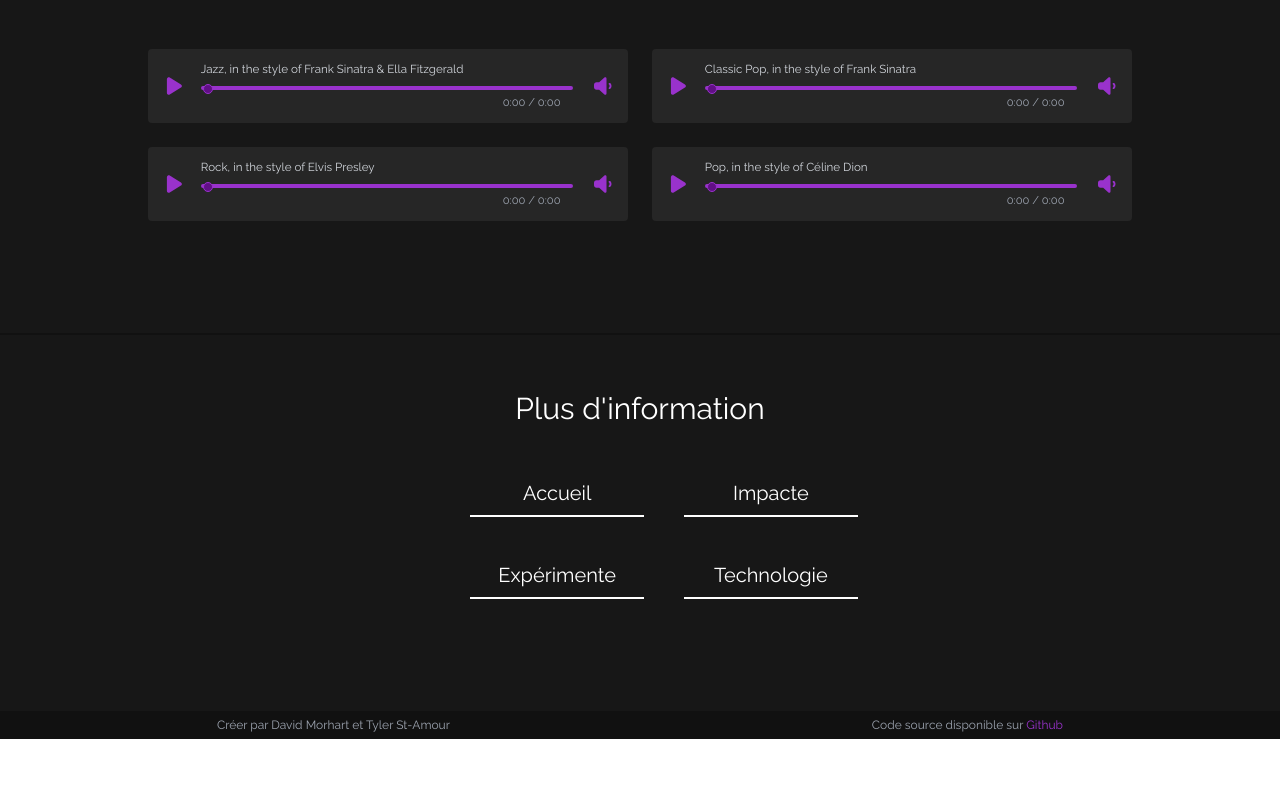
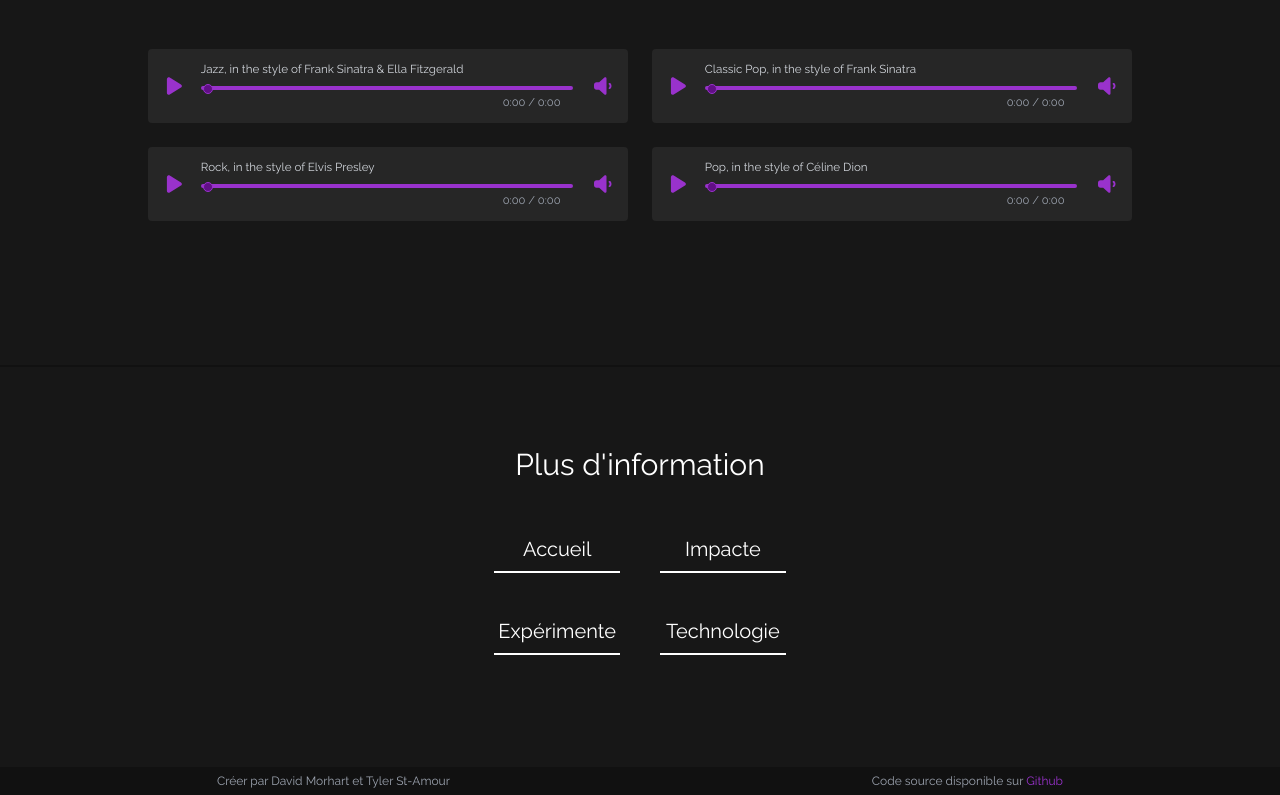
Before and after one commit to TylerStAmour/aimusic, a React (Vite) app: page / in a window 1280 px wide. Shown: the part 2402-3197 px from the top of the page. Before the commit the page ends 3141 px from the top, so only its background shows below. Built offline with nearby package versions, Linux system fonts and the light colour scheme.

Commit message:
Fixed bottom page navigation being off center

```diff
--- a/src/pages/Home.tsx
+++ b/src/pages/Home.tsx
@@ -99,7 +99,7 @@ export default () => {
                             Jukebox est un réseau neuronal crée en 2020 par OpenAI, fondé par Elon Musk parmi d'autres investisseurs. Cette forme d'intélligence artificiel est capable de générée des lyriques, des parole et des chants instrumentales, tout ensemble. Ce qui rend ce réseau neuronal unique est le fait qu'il est capable de créer des chansons nouvelles dans le style d'un autre artiste et genre. Les chansons ci-dessus n'ont pas été chanté par des humains, mais sont plutôt le produit de cette IA.
                         </p>
                     </div>
-                    <div className={"flex flex-col sm:grid sm:grid-cols-2 sm:gap-6 mb-28"}>
+                    <div className={"flex flex-col sm:grid sm:grid-cols-2 sm:gap-6 mb-36"}>
                         <TrackEmbed
                             className={"bg-neutral-800 mb-4 sm:mb-0"}
                             title={"Jazz, in the style of Frank Sinatra & Ella Fitzgerald"}
@@ -120,19 +120,19 @@ export default () => {
                 </div>
             </div>
             <hr className={"border border-dark border-solid"} />
-            <div className={"flex flex-col jusitfy-center items-center bg-neutral-900 pt-14"}>
-                <p className={"text-3xl text-white mb-12"}>Plus d'information</p>
+            <div className={"flex flex-col jusitfy-center items-center bg-neutral-900 pt-20"}>
+                <p className={"text-3xl text-white mb-12 z-10"}>Plus d'information</p>
                 <div className={"flex flex-col sm:grid sm:grid-cols-2 text-xl sm:gap-10 mb-28 text-white"}>
-                    <a href={"/accueil"} className={"navlink w-full flex justify-center"}>
+                    <a href={"/accueil"} className={"navlink w-full !ml-0 !mr-0 flex justify-center"}>
                         Accueil
                     </a>
-                    <a href={"/impacte"} className={"navlink w-full flex justify-center"}>
+                    <a href={"/impacte"} className={"navlink w-full !ml-0 !mr-0 flex justify-center"}>
                         Impacte
                     </a>
-                    <a href={"/experimente"} className={"navlink w-full flex justify-center"}>
+                    <a href={"/experimente"} className={"navlink !ml-0 !mr-0 w-full flex justify-center"}>
                         Expérimente
                     </a>
-                    <a href={"/technologie"} className={"navlink w-full flex justify-center"}>
+                    <a href={"/technologie"} className={"navlink !ml-0 !mr-0 w-full flex justify-center"}>
                         Technologie
                     </a>
                 </div>
```
